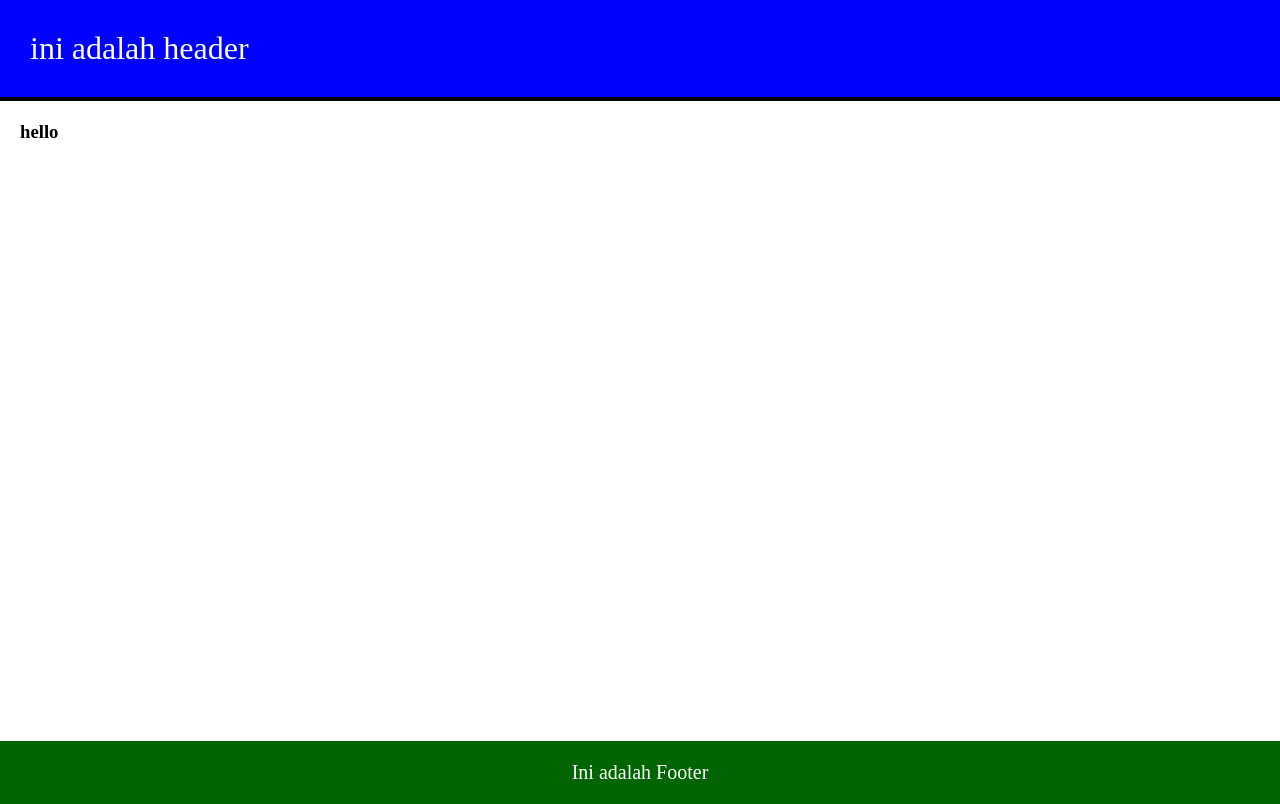
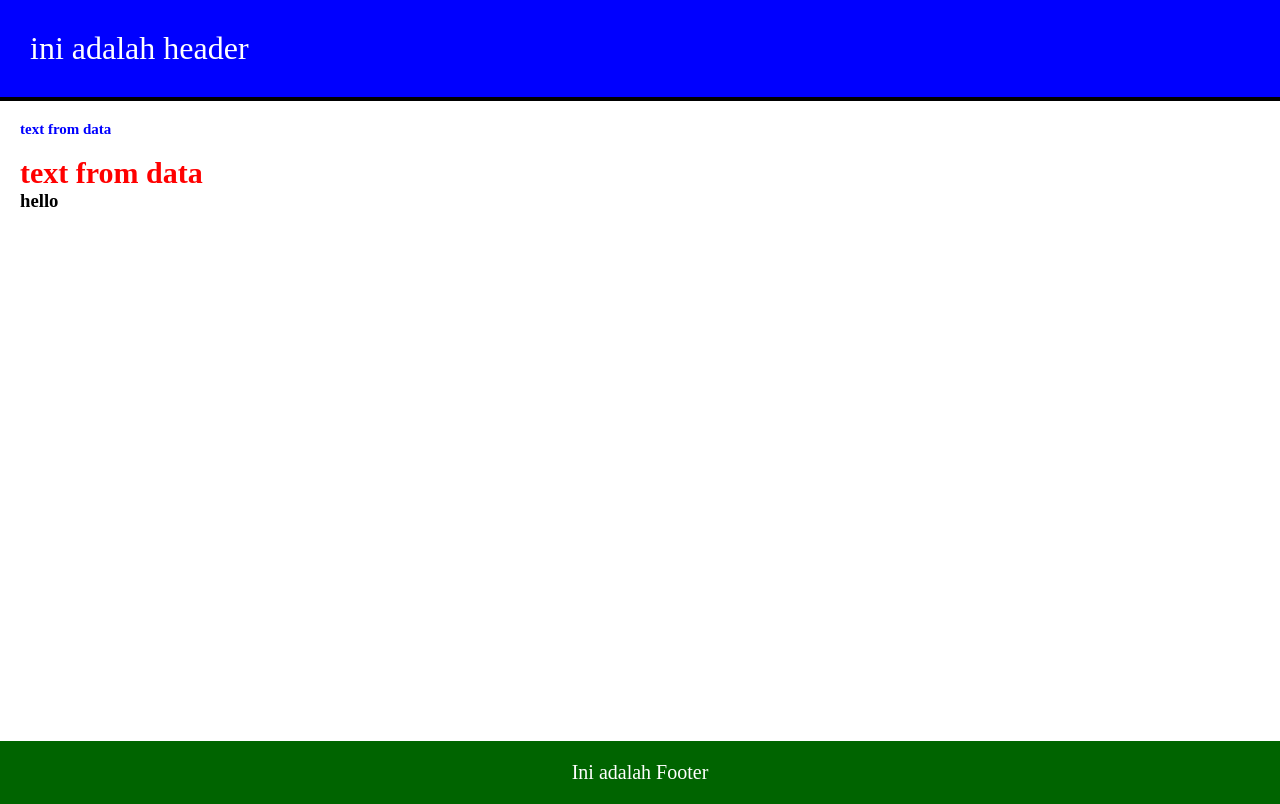
Before and after one commit to mhammdalwii/belajarVue, a Vue app in the folder belajarvuejs/: page / in a window 1280 px wide. Built offline with nearby package versions, Linux system fonts and the light colour scheme.

Commit message:
lanjutan squoence

```diff
--- a/belajarvuejs/src/components/directives/derective-index.vue
+++ b/belajarvuejs/src/components/directives/derective-index.vue
@@ -1,5 +1,7 @@
 <template>
-  <h3 v-cusDir="valDiective"></h3>
+  <h3 v-custDir.blue.small="valDiective"></h3>
+  <br />
+  <h3 v-custDir.red.big="valDiective"></h3>
   <h3>hello</h3>
 </template>
 
--- a/belajarvuejs/src/main.js
+++ b/belajarvuejs/src/main.js
@@ -4,16 +4,15 @@ import Header from './components/generals/appHeader.vue'
 import Footer from './components/generals/appFooter.vue'
 
 const app = createApp(App)
-app.directive('cusDir', {
+app.directive('custDir', {
   beforeMount(el, binding) {
+    console.log(binding)
+    el.style.color = binding.modifiers.blue ? 'blue' : 'red'
+    el.style.fontSize = binding.modifiers.small ? '15px' : '30px'
     el.innerHTML = binding.value
-    el.style.color = binding.value
-    console.log(binding)
   },
 })
 
 app.component('appHeader', Header)
 app.component('appFooter', Footer)
 app.mount('#app')
-
-createApp(App).mount('#app')
```
